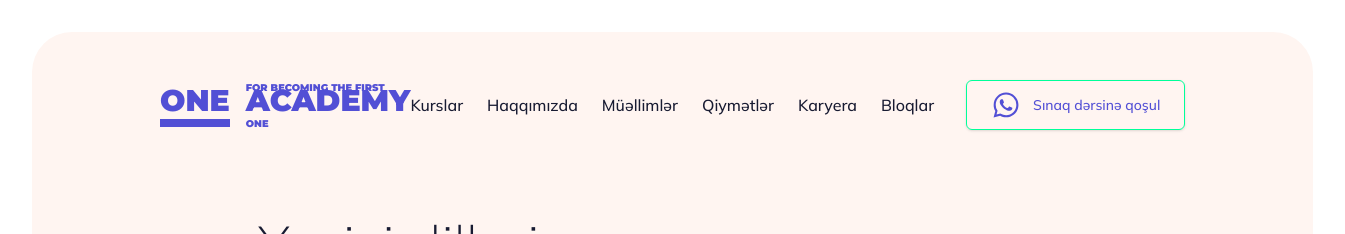
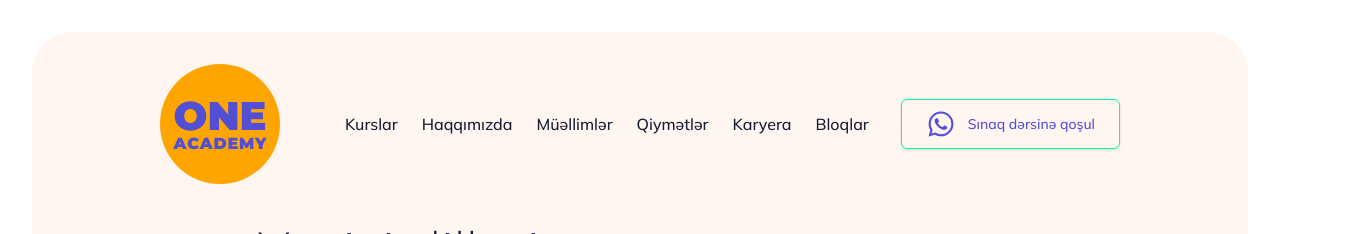
Before and after one commit to ebashirli/oneacademy, a Next.js app: page / in a window 1280 px wide. Shown: the top 234 px of the page, 1345 px wide, since content can reach past the window. Built offline with nearby package versions, Linux system fonts and the light colour scheme.

Commit message:
fix logo and header

```diff
--- a/components/header/header.tsx
+++ b/components/header/header.tsx
@@ -1,16 +1,15 @@
-import React from "react";
+import Nav from "@/components/header/nav";
 import Logo from "@/components/logo";
-import Nav from "@/components/header/nav";
 import ContactUs from "./contact-us";
 import MobileNav from "./modile-nav";
 
 export default function Header() {
   return (
-    <header className="p-8 xl:py-12 w-wull px-8 xl:px-32 bg-transparent">
+    <header className="xl:pt-8 w-wull px-8 xl:px-32 bg-transparent">
       <div className="flex justify-between items-center ">
         <Logo />
         <>
-          <div className="hidden xl:flex items-center gap-8 ">
+          <div className="hidden xl:flex items-center gap-8">
             <Nav />
             <ContactUs />
           </div>
--- a/components/logo.tsx
+++ b/components/logo.tsx
@@ -9,13 +9,22 @@ const montserrat = Montserrat({
 export default function Logo() {
   return (
     <Link href="/" className={`${montserrat.className} flex`}>
-      <h1 className="font-bold font flex items-center justify-center space-x-1 text-3xl text-[#181a31] bold ">
-        <span className="uppercase text-primary-200 flex gap-4">
-          <span className="border-b-8 border-primary-200">one</span>
-          <span className="grid relative">
-            <span>academy</span>
-            <span className="text-[9.8px] absolute -bottom-[14.5px]  ">
-              for becomıng the fırst one
+      <h1 className="font-bold font flex items-center justify-center space-x-1 text-[40px] text-[#181a31] bold ">
+        <span className="bg-[#ffa500] h-[120px] w-[120px] flex flex-col items-center justify-center rounded-full ">
+          <span className="uppercase text-primary-200  ">
+            <span className="leading-none flex justify-between">
+              <span>o</span>
+              <span>n</span>
+              <span>e</span>
+            </span>
+            <span className="leading-none text-primary-200 text-[16px] flex justify-between rounded-sm  ">
+              <span>a</span>
+              <span>c</span>
+              <span>a</span>
+              <span>d</span>
+              <span>e</span>
+              <span>m</span>
+              <span>y</span>
             </span>
           </span>
         </span>
```
Also changed, not shown: 2 other files (tests, documents, lock files or other folders).
